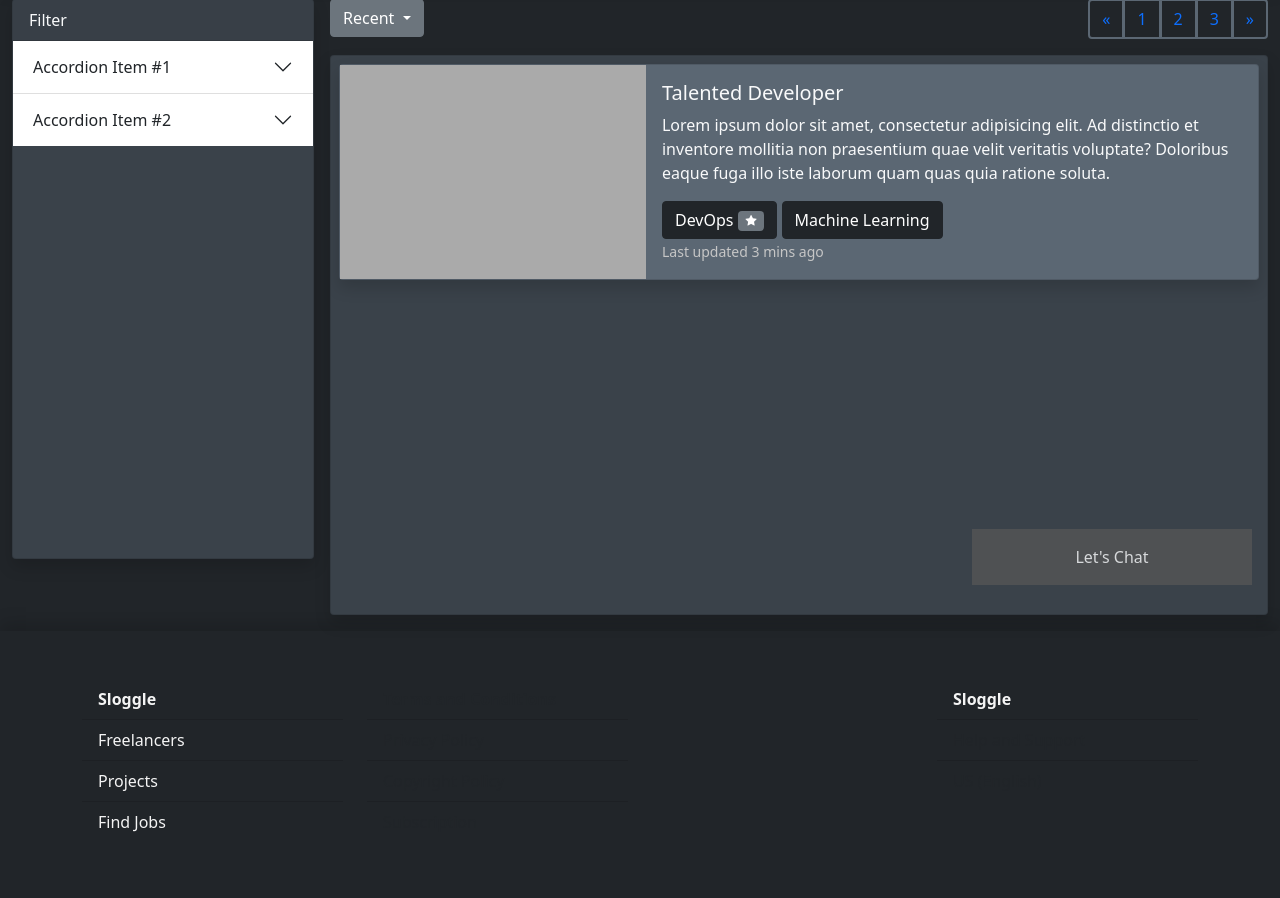
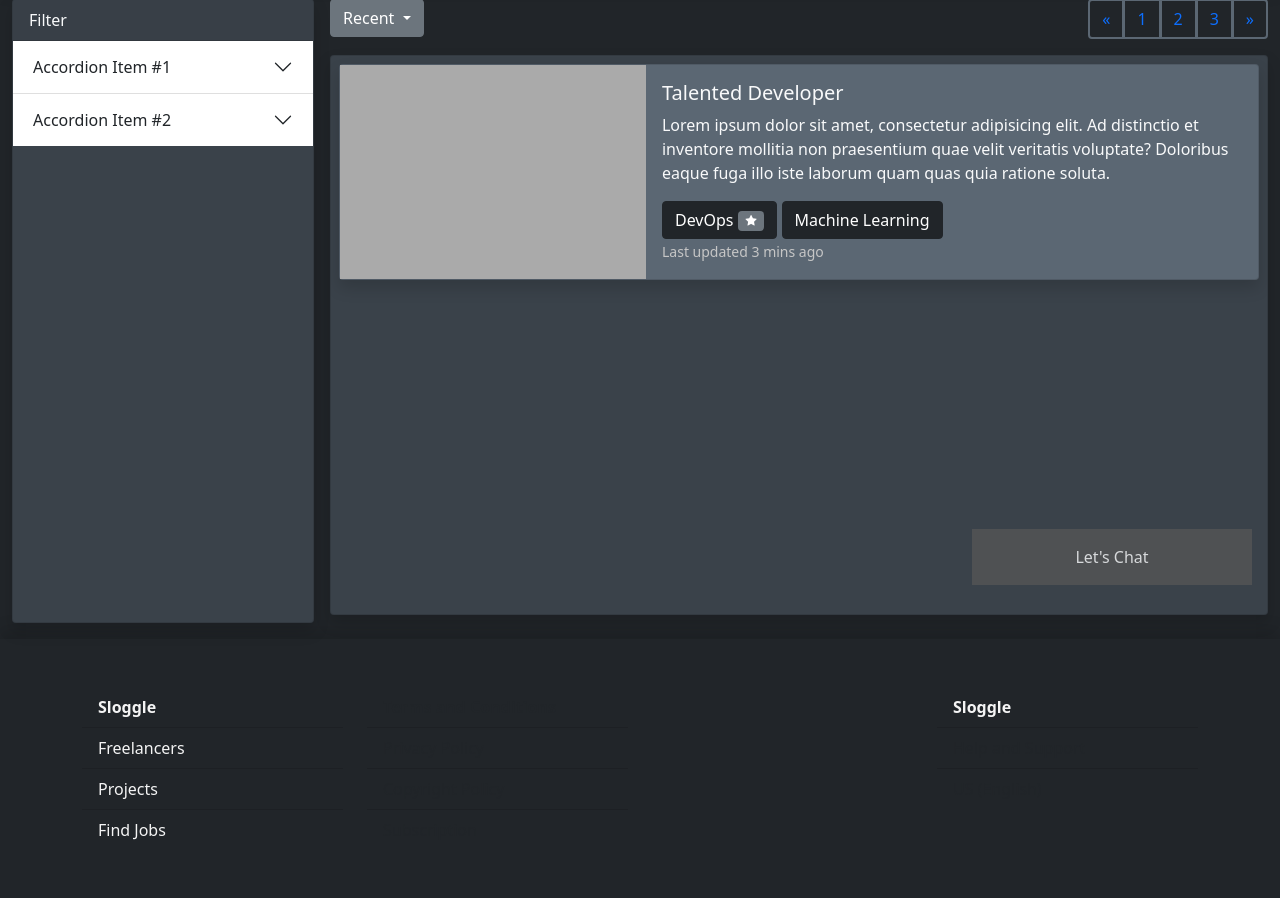
Before and after one commit to supravajena/Sloggle_V2, a Django app: page /find_jobs in a window 1280 px wide. Shown: the part 192-1090 px from the top of the page. Before the commit the page ends 1024 px from the top, so only its background shows below. Run offline with Django 3.2, Linux system fonts and the light colour scheme.

```diff
--- a/SloggleUI/templates/SloggleUI/find_jobs.html
+++ b/SloggleUI/templates/SloggleUI/find_jobs.html
@@ -8,7 +8,7 @@
 
             {# filter #}
             <div class="col-3">
-                <div class="card shadow" style="height: 70vh; overflow-y: auto;">
+                <div class="card shadow" style="height: 78vh; overflow-y: auto;">
                     <div class="card-header">Filter</div>
                         <div class="accordion accordion-flush" id="accordionFlushExample">
                             <div class="accordion-item">
```
